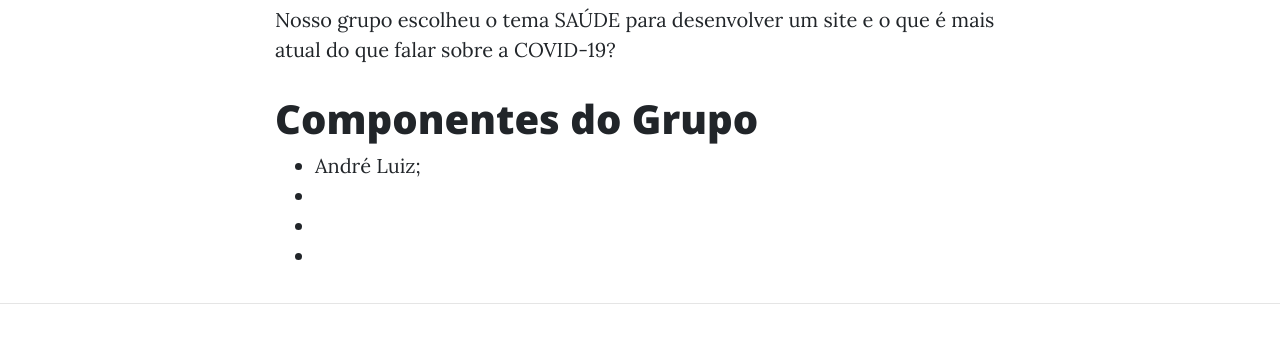
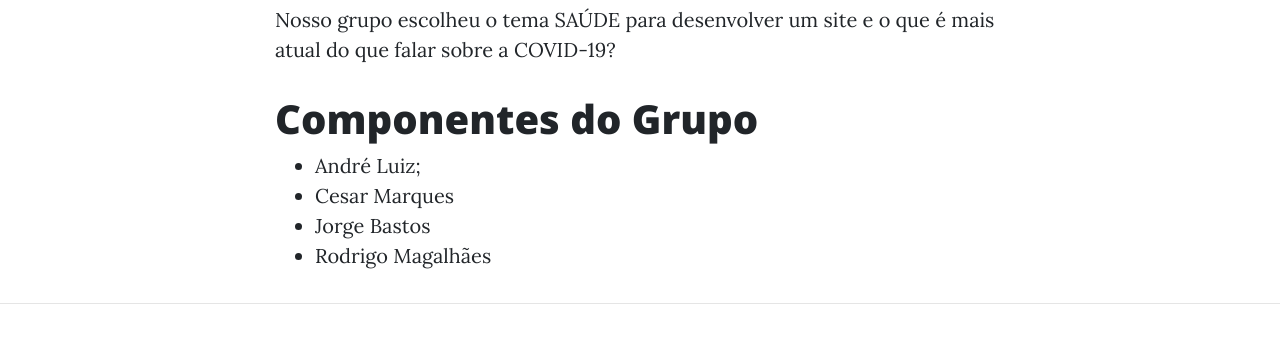
Before and after one commit to andrelrsbr/site, a plain HTML site: page quem.html in a window 1280 px wide. Shown: the part 685-1033 px from the top of the page. Drawn offline with nearby package versions, Linux system fonts and the light colour scheme.

Commit message:
Update quem.html

```diff
--- a/quem.html
+++ b/quem.html
@@ -45,9 +45,9 @@
                 <h1>Componentes do Grupo</h1>
                 <ul>
                     <li>André Luiz;</li>
-                    <li></li>
-                    <li></li>
-                    <li></li>
+                    <li>Cesar Marques</li>
+                    <li>Jorge Bastos</li>
+                    <li>Rodrigo Magalhães</li>
                 </ul>
             </div>
         </div>
```
